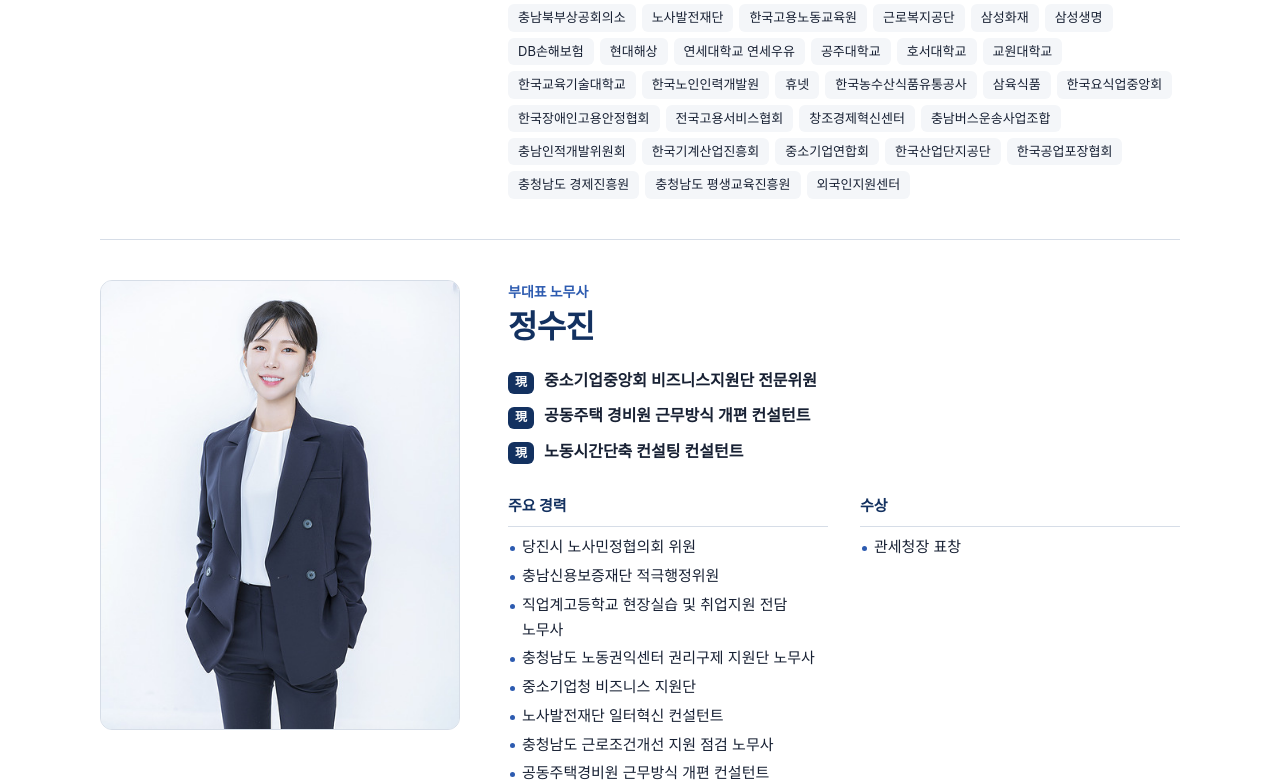
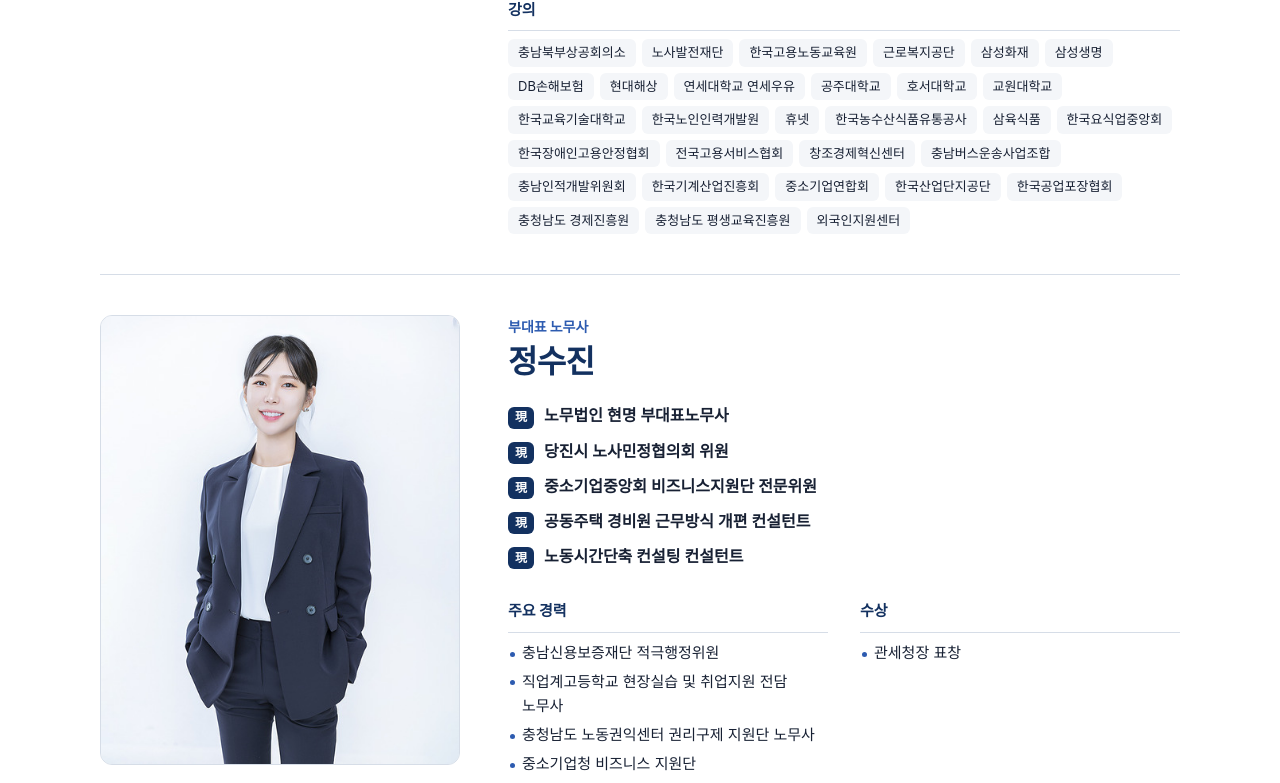
Before and after one commit to kseezn/kseezn.github.io, a Next.js app: page /members in a window 1280 px wide. Shown: the part 1990-2773 px from the top of the page. Built offline with nearby package versions, Linux system fonts and the light colour scheme; a web font is replaced by a local one.

Commit message:
직원 카드 사진을 왼쪽에 작게하고 아산 직원 추가

```diff
--- a/app/globals.css
+++ b/app/globals.css
@@ -3501,3 +3501,81 @@ html:has(.award-viewer[open]) {
     justify-self: stretch;
   }
 }
+
+/* ── 직원 카드: 사진(또는 대체 이미지) + 이름·직책·이력 ── */
+.staff-cards {
+  gap: 18px;
+}
+.staff-card {
+  display: flex;
+  flex-direction: column;
+  padding: 0;
+  overflow: hidden;
+}
+.staff-photo {
+  display: block;
+  width: 100%;
+  height: auto;
+  aspect-ratio: 4 / 5; /* 노무사 사진과 같은 비율 */
+  object-fit: cover;
+  object-position: center top;
+  background: var(--surface);
+}
+.staff-body {
+  padding: 18px 20px 20px;
+}
+.staff-name strong {
+  font-size: 1.25rem;
+}
+@media (max-width: 640px) {
+  .staff-body {
+    padding: 14px 14px 16px;
+  }
+  .staff-name strong {
+    font-size: 1.0625rem;
+  }
+}
+
+/* ── 직원 카드: 사진을 왼쪽에 작게, 이름·이력은 오른쪽 ── */
+.staff-card {
+  flex-direction: row;
+  align-items: center;
+  gap: 14px;
+  padding: 14px;
+}
+.staff-photo {
+  flex: none;
+  width: 72px; /* 대체 이미지(사진) 크기. 높이는 4:5 비율로 자동 (90px) */
+  border-radius: 10px;
+}
+.staff-body {
+  flex: 1;
+  min-width: 0;
+  padding: 0;
+}
+.staff-name strong {
+  font-size: 1.125rem;
+}
+.staff-careers {
+  margin-top: 8px;
+  padding-top: 8px;
+}
+.staff-careers li {
+  font-size: 0.875rem;
+}
+@media (max-width: 860px) {
+  .staff-cards {
+    grid-template-columns: repeat(2, minmax(0, 1fr));
+  }
+}
+@media (max-width: 640px) {
+  .staff-cards {
+    grid-template-columns: minmax(0, 1fr);
+  }
+  .staff-card {
+    padding: 12px;
+  }
+  .staff-body {
+    padding: 0;
+  }
+}
--- a/components/StaffList.tsx
+++ b/components/StaffList.tsx
@@ -1,6 +1,36 @@
 import type { Staff } from "@/data/staff";
 
-// 구성원 페이지용: 사무실별 직원 목록 (사진 없이 이름 · 직책 · 이력)
+// 사진이 없는 직원 자리에 넣는 대체 이미지: 은은한 남색 바탕 + 사람 모양 + 오른쪽 위 작은 로고 (사진과 같은 4:5 비율)
+function StaffPlaceholder() {
+  return (
+    <svg className="staff-photo" viewBox="0 0 400 500" role="img" aria-label="사진 준비 중">
+      <defs>
+        <linearGradient id="staff-bg" x1="0" y1="0" x2="0" y2="1">
+          <stop offset="0" stopColor="#eef2f8" />
+          <stop offset="1" stopColor="#d5deeb" />
+        </linearGradient>
+        <linearGradient id="staff-body" x1="0" y1="0" x2="0" y2="1">
+          <stop offset="0" stopColor="#8fa3c2" />
+          <stop offset="1" stopColor="#6f86ab" />
+        </linearGradient>
+      </defs>
+      <rect width="400" height="500" fill="url(#staff-bg)" />
+      {/* 머리와 어깨 */}
+      <circle cx="200" cy="200" r="78" fill="url(#staff-body)" />
+      <path d="M48 500c0-100 68-170 152-170s152 70 152 170z" fill="url(#staff-body)" />
+      {/* 오른쪽 위 작은 현명 로고 */}
+      <g transform="translate(270 30) scale(0.0346)" fill="none" stroke="#133160" strokeOpacity="0.35" strokeWidth="150" strokeLinecap="round" strokeLinejoin="round">
+        <path d="M2812.5 1428.5V472A409.5 409.5 0 0 0 2403 62.5H472A409.5 409.5 0 0 0 62.5 472V2403A409.5 409.5 0 0 0 472 2812.5H1428.5" />
+        <rect x="1687.5" y="1687.5" width="1125" height="1125" rx="189.5" />
+        <path d="M345.5 724H1469.5M907.5 345.5V724" />
+        <circle cx="907.5" cy="1486.5" r="562" />
+      </g>
+    </svg>
+  );
+}
+
+// 구성원 페이지용: 사무실별 직원 목록 (사진 + 이름 · 직책 · 이력)
+// 사진(photo)이 없으면 대체 이미지를 보여 줍니다.
 export function StaffList({ people }: { people: Staff[] }) {
   return (
     <div className="staff-block">
@@ -8,6 +38,13 @@ export function StaffList({ people }: { people: Staff[] }) {
       <ul className="staff-cards">
         {people.map((person) => (
           <li className="staff-card" key={`${person.name}-${person.role}`}>
+            {person.photo ? (
+              // eslint-disable-next-line @next/next/no-img-element
+              <img className="staff-photo" src={person.photo} alt={`${person.name} ${person.role}`} loading="lazy" />
+            ) : (
+              <StaffPlaceholder />
+            )}
+            <div className="staff-body">
               <p className="staff-name">
                 <strong>{person.name}</strong>
                 <span>{person.role}</span>
@@ -19,6 +56,7 @@ export function StaffList({ people }: { people: Staff[] }) {
                   ))}
                 </ul>
               )}
+            </div>
           </li>
         ))}
       </ul>
--- a/data/members.ts
+++ b/data/members.ts
@@ -31,6 +31,7 @@ export const members: Member[] = [
     photoSizes: [300, 450, 600, 900],
     highlights: [
       "現) 노무법인 현명 대표노무사",
+      "現) 충남공인노무사회 회장",
       "現) 삼성화재 주식회사 자문노무사",
       "現) 삼성생명 주식회사 노무팀장",
       "現) 우체국물류지원단 사외이사",
@@ -126,6 +127,8 @@ export const members: Member[] = [
     photo: "/members/jung-sujin.jpg",
     photoSizes: [300, 450, 600, 900],
     highlights: [
+      "現) 노무법인 현명 부대표노무사",
+      "現) 당진시 노사민정협의회 위원",
       "現) 중소기업중앙회 비즈니스지원단 전문위원",
       "現) 공동주택 경비원 근무방식 개편 컨설턴트",
       "現) 노동시간단축 컨설팅 컨설턴트",
@@ -134,7 +137,6 @@ export const members: Member[] = [
       {
         title: "주요 경력",
         items: [
-          "당진시 노사민정협의회 위원",
           "충남신용보증재단 적극행정위원",
           "직업계고등학교 현장실습 및 취업지원 전담 노무사",
           "충청남도 노동권익센터 권리구제 지원단 노무사",
--- a/data/staff.ts
+++ b/data/staff.ts
@@ -1,11 +1,12 @@
 // 직원 정보. 구성원 페이지에만 나오고, 메인 화면에는 나오지 않습니다.
-// 사진 없이 이름·직책·이력만 보여 줍니다. 위에서부터 적은 순서대로 나와요.
+// 사진 + 이름·직책·이력을 보여 줍니다. 사진이 없으면 대체 이미지가 나와요. 위에서부터 적은 순서대로 나와요.
 
 export type Staff = {
   name: string;
   role: string; // 직책. 예: "실장", "주임"
   office: "cheonan" | "asan" | "seoul"; // data/site.ts의 offices id
   careers: string[]; // 이력 (한 줄씩)
+  photo?: string; // 실제 사진이 생기면 public/members에 넣고 "/members/파일이름"을 적으세요. 없으면 대체 이미지.
 };
 
 export const staff: Staff[] = [
@@ -17,4 +18,7 @@ export const staff: Staff[] = [
   { name: "강혁준", role: "주임", office: "cheonan", careers: ["급여아웃소싱 전문"] },
   { name: "이혜민", role: "주임", office: "cheonan", careers: ["급여아웃소싱 전문"] },
   { name: "유지원", role: "주임", office: "cheonan", careers: ["급여아웃소싱 전문"] },
+  // ── 아산 지사 ──
+  { name: "김진우", role: "팀장", office: "asan", careers: ["급여아웃소싱 전문"] },
+  { name: "오경희", role: "과장", office: "asan", careers: ["급여아웃소싱 전문"] },
 ];
```
Lines whose indentation alone changed are shown as unchanged.
